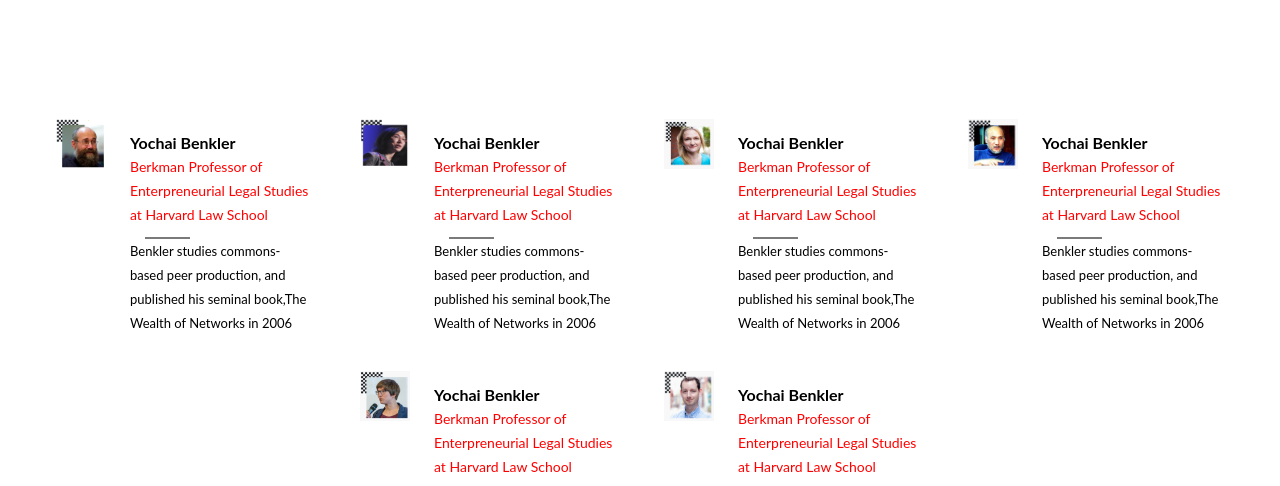
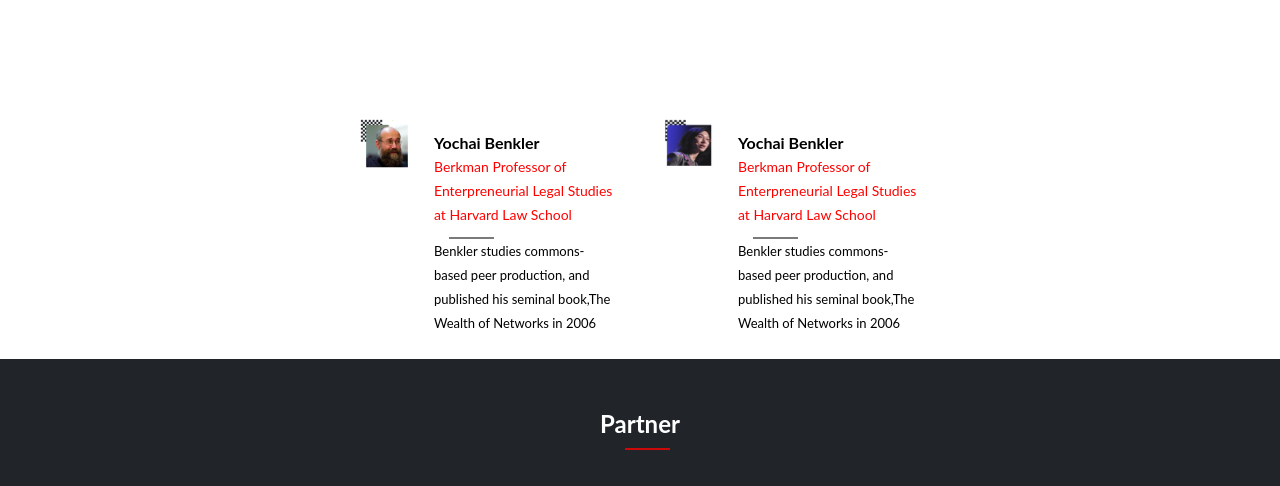
Before and after one commit to Surafels/Capstone_Project, a website: page index.html in a window 1280 px wide. Shown: the part 1210-1696 px from the top of the page. Drawn offline with Linux system fonts and the light colour scheme.

Commit message:
Add  function for more and less

```diff
--- a/about.html
+++ b/about.html
@@ -4,6 +4,7 @@
     <meta charset="UTF-8">
     <meta name="viewport" content="width=device-width, initial-scale=1.0">
     <link rel="stylesheet" href="styles.css">
+
     <title>Document</title>
 </head>
 <body>
@@ -76,6 +77,6 @@
         <p>2015 Creative Commons Korea.Some Rights Reserved.</p>
     </div>
     </footer>
-    <script src="script.js"></script>
+    <script src="pro.js"></script>
    </body>
 </html>
--- a/index.html
+++ b/index.html
@@ -4,6 +4,7 @@
     <meta charset="UTF-8">
     <meta name="viewport" content="width=device-width, initial-scale=1.0">
     <link rel="stylesheet" href="styles.css">
+
     <title>Document</title>
 </head>
 <body>
@@ -131,6 +132,6 @@
         <p>2015 Creative Commons Korea.Some Rights Reserved.</p>
     </div>
     </footer>
-    <script src="script.js"></script>
+    <script src="pro.js"></script>
 </body>
 </html>
--- /dev/null
+++ b/pro.js
@@ -0,0 +1,93 @@
+
+const speakers = [
+    {
+      id: 1,
+      speakerName: 'Yochai Benkler',
+      jobTitle: 'Berkman Professor of Enterpreneurial Legal Studies at Harvard Law School',
+      imageUrl: 'asset/speaker-1-pic.png',
+      description: 'Benkler studies commons-based peer production, and published his seminal book,The Wealth of Networks in 2006',
+    },
+    {
+      id: 2,
+      speakerName: 'Yochai Benkler',
+      jobTitle: 'Berkman Professor of Enterpreneurial Legal Studies at Harvard Law School',
+      imageUrl: 'asset/speaker-2-pic.png',
+      description: 'Benkler studies commons-based peer production, and published his seminal book,The Wealth of Networks in 2006',
+    },
+    {
+      id: 3,
+      speakerName: 'Yochai Benkler',
+      jobTitle: 'Berkman Professor of Enterpreneurial Legal Studies at Harvard Law School',
+      imageUrl: 'asset/speaker-3-pic.png',
+      description: 'Benkler studies commons-based peer production, and published his seminal book,The Wealth of Networks in 2006',
+    },
+    {
+      id: 4,
+      speakerName: 'Yochai Benkler',
+      jobTitle: 'Berkman Professor of Enterpreneurial Legal Studies at Harvard Law School',
+      imageUrl: 'asset/speaker-4-pic.png',
+      description: 'Benkler studies commons-based peer production, and published his seminal book,The Wealth of Networks in 2006',
+    },
+    {
+      id: 5,
+      speakerName: 'Yochai Benkler',
+      jobTitle: 'Berkman Professor of Enterpreneurial Legal Studies at Harvard Law School',
+      imageUrl: 'asset/speaker-5-pic.png',
+      description: 'Benkler studies commons-based peer production, and published his seminal book,The Wealth of Networks in 2006',
+    },
+    {
+      id: 6,
+      speakerName: 'Yochai Benkler',
+      jobTitle: 'Berkman Professor of Enterpreneurial Legal Studies at Harvard Law School',
+      imageUrl: 'asset/speaker-6-pic.png',
+      description: 'Benkler studies commons-based peer production, and published his seminal book,The Wealth of Networks in 2006',
+    },
+  ];
+
+
+  const speakerSection = document.querySelector('#featured-section');
+  let displayAll = false;
+
+  function displaySpeakers() {
+    speakerSection.innerHTML = '';
+
+    const speakersToDisplay = displayAll ? speakers : speakers.slice(0, 2);
+
+    speakersToDisplay.forEach((speaker) => {
+      const speakerDiv = createSpeakerElement(speaker);
+      speakerSection.appendChild(speakerDiv);
+    });
+
+
+    const readMoreLink = document.createElement('a');
+    readMoreLink.href = '#';
+    readMoreLink.className = 'more';
+    readMoreLink.textContent = displayAll ? 'Less' : 'More';
+    readMoreLink.addEventListener('click', function (e) {
+      e.preventDefault();
+      displayAll = !displayAll;
+      displaySpeakers();
+    });
+
+    speakerSection.appendChild(readMoreLink);
+  }
+
+  displaySpeakers();
+
+  function createSpeakerElement(speaker) {
+    const speakerDiv = document.createElement('div');
+    speakerDiv.className = 'ff-speakers';
+    speakerDiv.innerHTML = `
+      <div>
+        <img src='${speaker.imageUrl}' class='s-image' alt='speaker image'>
+      </div>
+      <div class='speaker-info'>
+        <h1 class='s-name'>${speaker.speakerName}</h1>
+        <p class='s-job'>${speaker.jobTitle}</p>
+        <hr class='separ'>
+        <p class='s-description'>${speaker.description}</p>
+      </div>
+    `;
+
+    return speakerDiv;
+  }
--- a/script.js
+++ b/script.js
@@ -13,7 +13,7 @@
 hamburgerMenu.addEventListener('click', openMenu);
 closingMenu.addEventListener('click', closeMenu);
 mobileList.addEventListener('click', closeMenu);
-
+/*
 const speakers = [
   {
     id: 1,
@@ -76,4 +76,4 @@
 
     `;
   speakerSection.appendChild(speakerDiv);
-});
+}); */
--- a/styles.css
+++ b/styles.css
@@ -359,6 +359,41 @@
 .pic-2 {
   padding: 16px;
 }
+.s-description {
+  max-height: 100px;
+  overflow: hidden;
+  transition: max-height 0.3s ease;
+}
+
+.s-description {
+  max-height: 100px;
+  overflow: hidden;
+  transition: max-height 0.3s ease;
+}
+
+.s-description.expanded {
+  max-height: unset;
+}
+
+.more {
+  cursor: pointer;
+  display: flex;
+  margin-top: 10px;
+  justify-content: center;
+  width: 90%;
+  padding: 9px 0;
+  background-color: #fff;
+  border: 1px solid #d3d3d3;
+  text-align: center;
+  margin: 0 0 20px 23px;
+  text-transform: uppercase;
+  text-decoration: none;
+}
+
+/*
+.arrow-up , .arrow-down{
+  color:red;
+} */
 
 @media screen and (min-width: 768px) {
   .toggle {
@@ -507,6 +542,9 @@
     padding: 12px;
     width: 280px;
   }
+  .more{
+    display:none;
+  }
 
   .su {
     display: flex;
```
